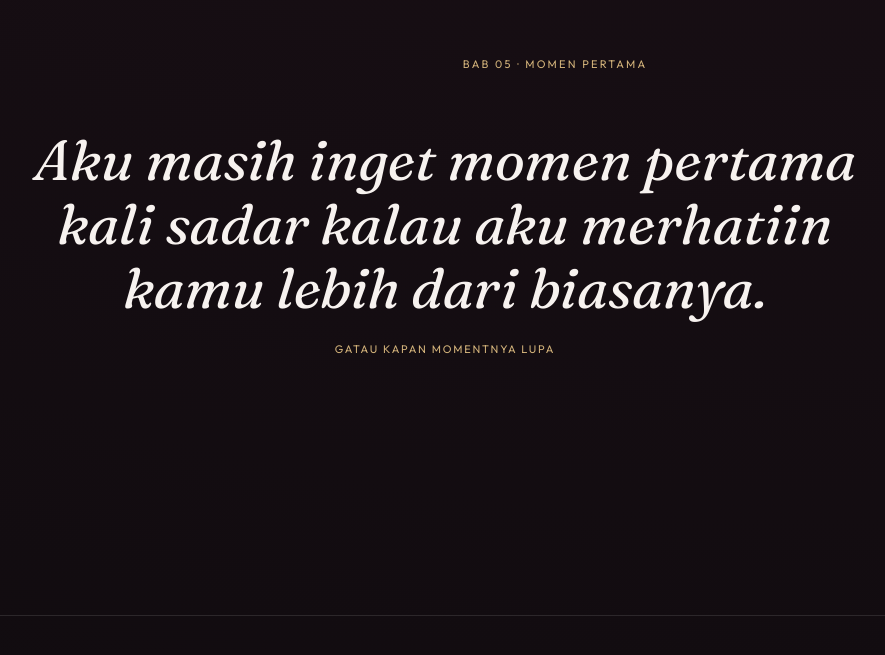
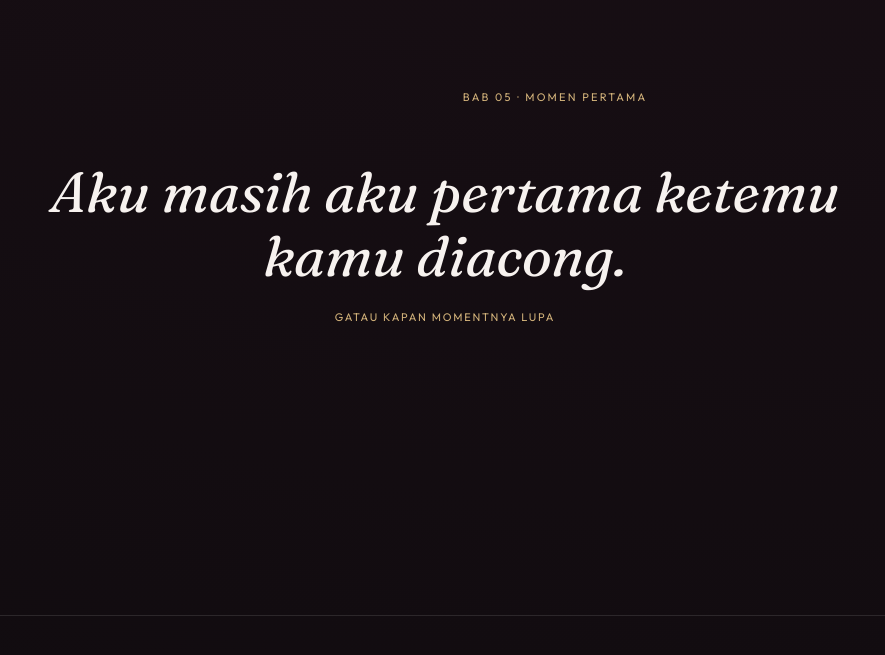
Before and after one commit to AlipRivanMaulana/MAY, a plain HTML site: page index.html in a window 1280 px wide. Shown: the part 3632-4287 px from the top of the page, without its empty margins (85-970 px from the left). Drawn offline with Linux system fonts and the light colour scheme.

Commit message:
Update index.html

```diff
--- a/index.html
+++ b/index.html
@@ -144,7 +144,7 @@ textarea.field{min-height:110px;resize:vertical}
 <section class="scene center" id="s05">
   <div class="scene-inner reveal">
     <div class="eyebrow">bab 05 · momen pertama</div>
-    <p class="quote">Aku masih inget momen pertama kali sadar kalau aku merhatiin kamu lebih dari biasanya.<small>gatau kapan momentnya lupa</small></p>
+    <p class="quote">Aku masih aku pertama ketemu kamu diacong.<small>gatau kapan momentnya lupa</small></p>
   </div>
 </section>
 
```
